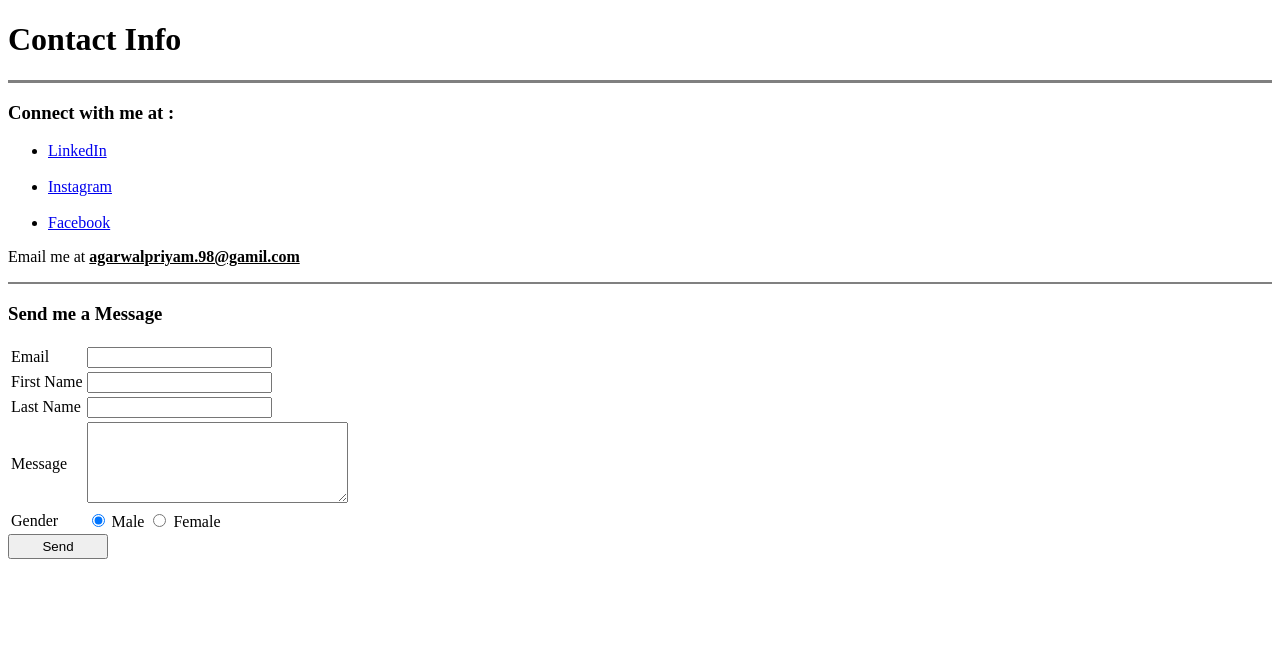
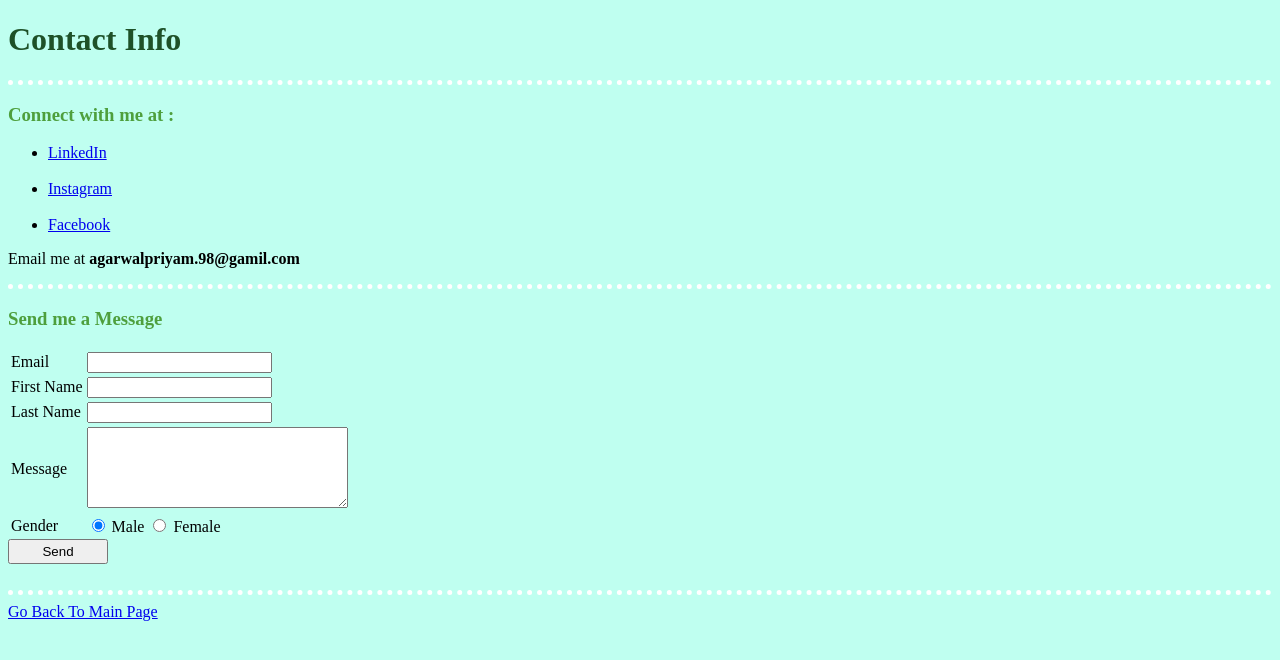
Before and after one commit to priyam870/Personal_website, a plain HTML site: page contact_me.html in a window 1280 px wide. Drawn offline with Linux system fonts and the light colour scheme.

Commit message:
added CSS

```diff
--- a/contact_me.html
+++ b/contact_me.html
@@ -5,10 +5,12 @@
     <meta http-equiv="X-UA-Compatible" content="IE=edge">
     <meta name="viewport" content="width=device-width, initial-scale=1.0">
     <title>Connect with Priyam Agarwal</title>
+    <link rel="stylesheet" href="/css/styles.css">
+
 </head>
 <body>
     <h1>Contact Info</h1>
-    <hr size="3" noshade>
+    <hr>
     <h3>Connect with me at :</h3>
     <ul>
         <li><a href="https://www.linkedin.com/in/priyam-agarwal-2ab551147/" target="_blank">LinkedIn</a></li>
@@ -17,9 +19,9 @@
         <br>
         <li><a href="https://www.facebook.com/agarwalpriyam.98/" target="_blank">Facebook</a></li>
     </ul>
-    <p>Email me at <u><b>agarwalpriyam.98@gamil.com</b></u></p>
+    <p>Email me at <b>agarwalpriyam.98@gamil.com</b></p>
 
-    <hr size="2" noshade>
+    <hr>
 
     <h3>Send me a Message</h3>
     <form action="mailto: agarwalpriyam.98@gmail.com" name="Send a Message" method="post" enctype="text/plain">
@@ -70,4 +72,7 @@
         </table>
         <input type="submit" value="Send" style="height: 25px; width: 100px">
     </form>
+    <br>
+    <hr>
+    <a href="index.html" target="_blank">Go Back To Main Page</a>
 </html>
--- /dev/null
+++ b/css/styles.css
@@ -0,0 +1,16 @@
+body {
+    background-color: #BFFFF0;
+}
+hr {
+    border-style: dotted none none;
+    border-color: white;
+    border-width: 5px;
+}
+
+h1 {
+    color: #1E5128;
+}
+
+h3 {
+    color: #4E9F3D;
+}
```
Also changed, not shown: index.html (+6 -4 lines).
